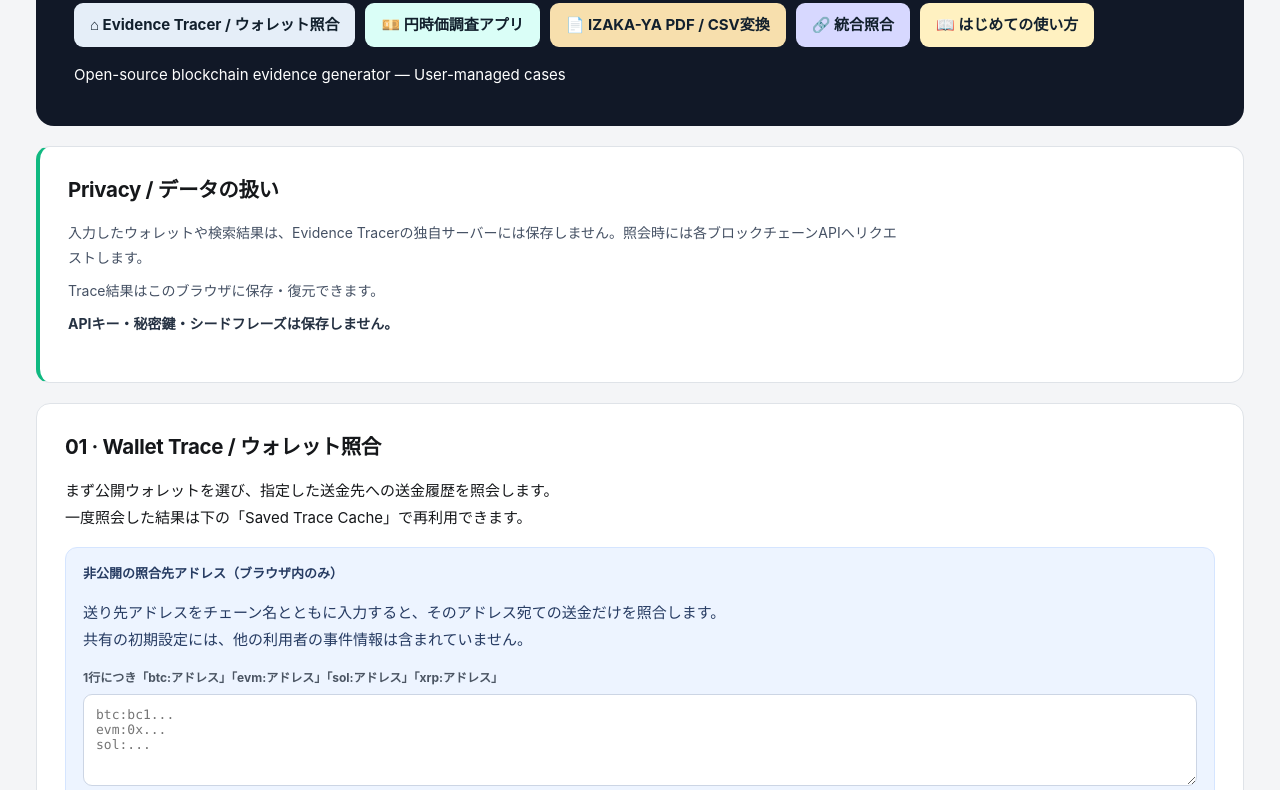
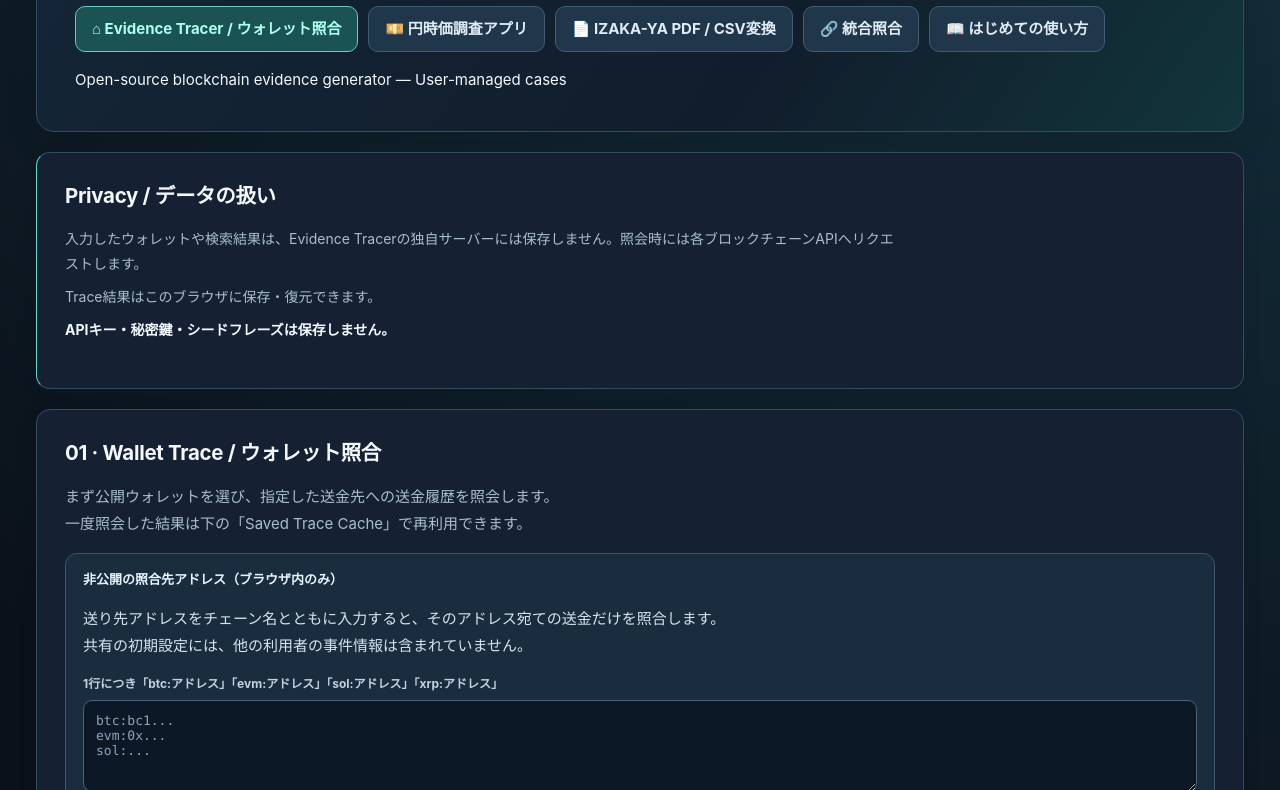
Before and after one commit to guruguruhyena-hue/evidence-tracer, a website: page index.html in a window 1280 px wide. Shown: the part 168-958 px from the top of the page. Drawn offline with Linux system fonts and the light colour scheme.

Commit message:
Enable scoped dark navy and mint theme on Evidence Tracer landing page

```diff
--- a/index.html
+++ b/index.html
@@ -1,4 +1,4 @@
-<!doctype html><html lang="ja"><head><meta charset="UTF-8"><meta name="viewport" content="width=device-width,initial-scale=1"><meta name="referrer" content="no-referrer"><title>Evidence Tracer</title><link rel="stylesheet" href="./src/style.css"></head><body>
+<!doctype html><html lang="ja"><head><meta charset="UTF-8"><meta name="viewport" content="width=device-width,initial-scale=1"><meta name="referrer" content="no-referrer"><title>Evidence Tracer</title><link rel="stylesheet" href="./src/style.css"><link rel="stylesheet" href="./src/index-dark.css?v=20261124" /></head><body>
 <div class="wrap"><section class="hero"><span class="badge">LOCAL PROCESSING / NO SERVER STORAGE</span><h1>Evidence Tracer</h1><nav aria-label="ツール間の移動" style="display:flex;flex-wrap:wrap;gap:10px;margin-top:14px"><a href="./index.html" aria-current="page" style="display:inline-block;padding:10px 16px;border-radius:9px;background:#e5eef8;color:#12202d;font-weight:700;text-decoration:none">⌂ Evidence Tracer / ウォレット照合</a><a href="./valuation.html" style="display:inline-block;padding:10px 16px;border-radius:9px;background:#dafef7;color:#12202d;font-weight:700;text-decoration:none">💴 円時価調査アプリ</a><a href="./history-import.html" style="display:inline-block;padding:10px 16px;border-radius:9px;background:#f7dfad;color:#12202d;font-weight:700;text-decoration:none">📄 IZAKA-YA PDF / CSV変換</a><a href="./flow-reconcile.html" style="display:inline-block;padding:10px 16px;border-radius:9px;background:#d7d8ff;color:#12202d;font-weight:700;text-decoration:none">🔗 統合照合</a><a href="./guide.html" style="display:inline-block;padding:10px 16px;border-radius:9px;background:#fff1c1;color:#12202d;font-weight:700;text-decoration:none">📖 はじめての使い方</a></nav><p>Open-source blockchain evidence generator — User-managed cases</p></section>
 <div id="boot-error" class="card danger" style="display:none"></div>
 <section class="card privacy"><h2>Privacy / データの扱い</h2><div class="explain">
```
